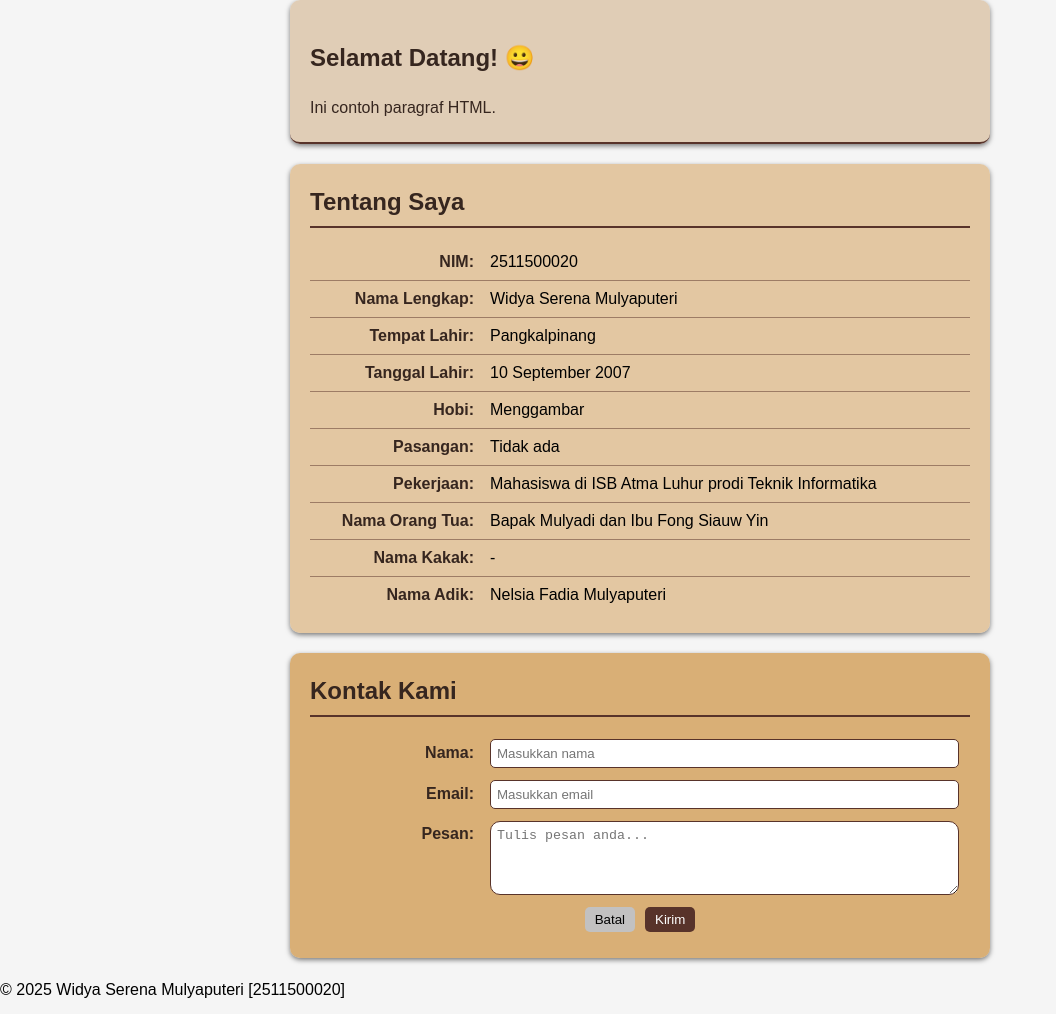
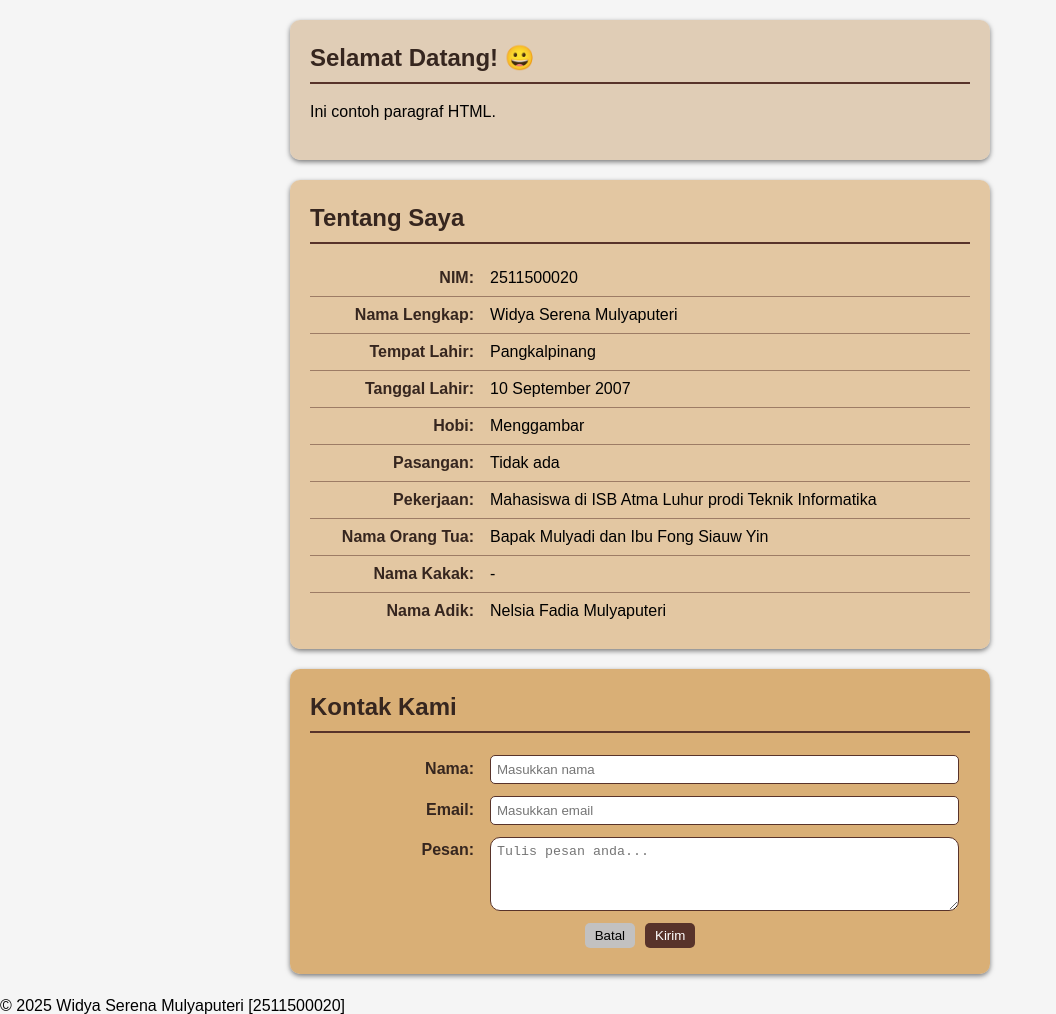
Before and after one commit to 2511500020-eng/2511500020-PWD-TI1A-2526_1, a PHP site: page /pertemuan-04/index.html in a window 1280 px wide. Shown: the part 155-1169 px from the top of the page, without its empty margins (0-1056 px from the left). Run offline with PHP 8.4, Linux system fonts and the light colour scheme.

Commit message:
benerin typo styling section#home

```diff
--- a/pertemuan-04/style.css
+++ b/pertemuan-04/style.css
@@ -53,7 +53,7 @@ header li a {
     box-shadow: 0 2px 5px rgba(0, 0, 0, 0.5);
 }
 
-#home,
+#home h2,
 #about h2,
 #contact h2 {
     color: rgb(54, 38, 31);
```
